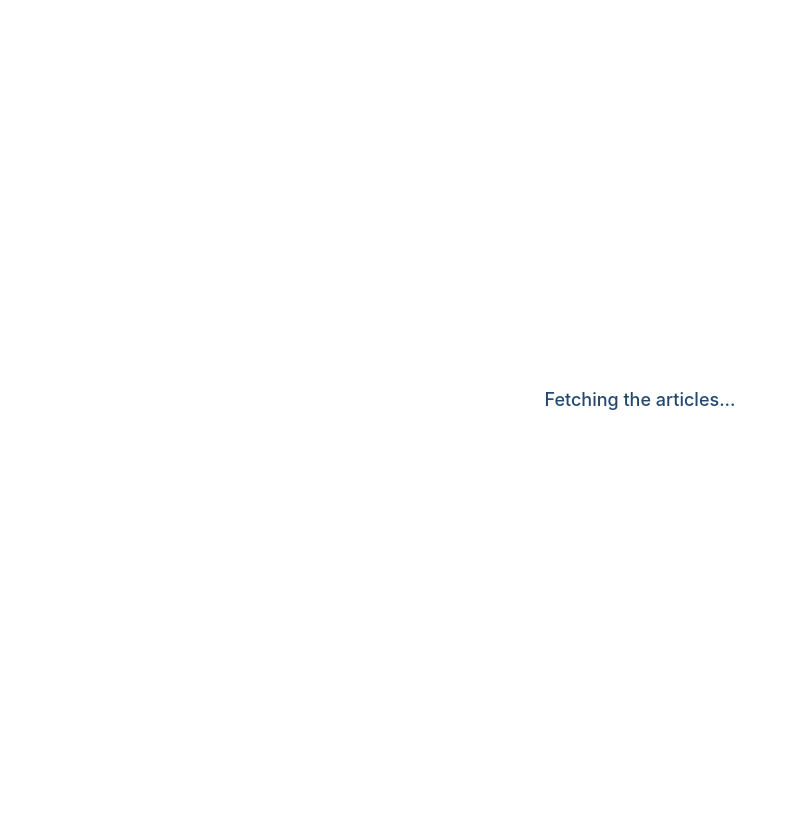
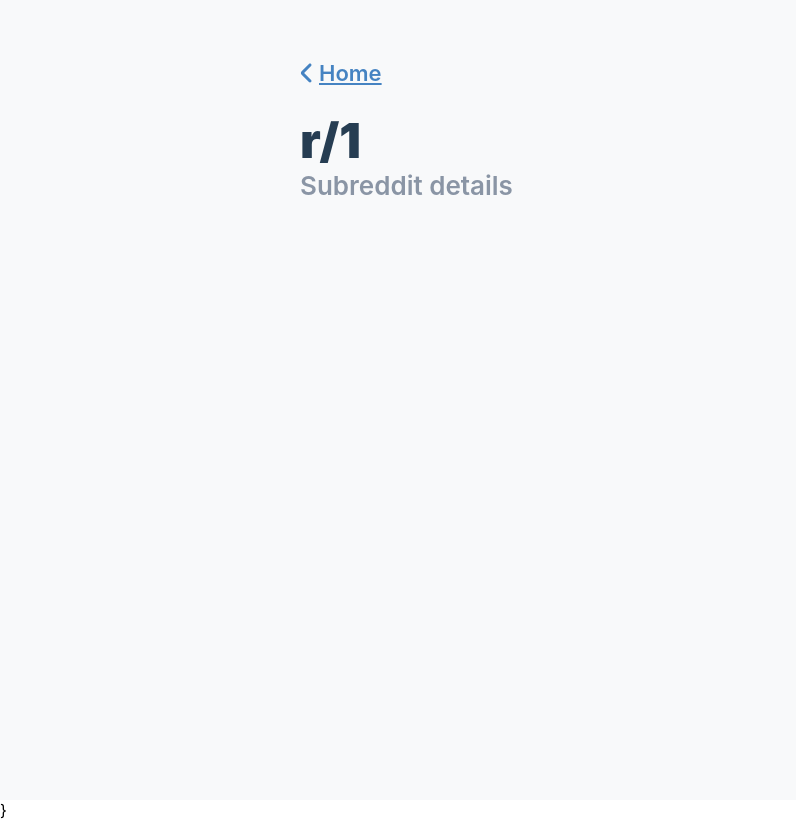
Before and after one commit to CarbonvanE/reddits-best, a React (Create React App) app: page /1 in a window 1280 px wide. Shown: the whole page, without its empty margins (0-796 px from the left). Built offline with nearby package versions, Linux system fonts and the light colour scheme; no server answers; a web font is replaced by a local one.

Commit message:
refactor: Use react-router to show the correct details page

```diff
--- a/src/app/App.js
+++ b/src/app/App.js
@@ -1,4 +1,5 @@
 import React, { Component } from 'react';
+import { BrowserRouter, Route } from 'react-router-dom';
 import './App.scss';
 
 import Home from './home/Home';
@@ -9,7 +10,6 @@ class App extends Component {
   state = {
     articles: null,
     fetchingError: false,
-    details: false
   }
 
   componentDidMount() {
@@ -27,11 +27,13 @@ class App extends Component {
 
   render() {
     return (
-      <div className="App">
-        {!this.state.articles && <div className="fetching-message">Fetching the articles...</div>}
-        {this.state.articles && <Home articles={this.state.articles} toggleDetails={details => this.setState({ details })} />}
-        {this.state.details && <Details subreddit={this.state.details} toggleDetails={() => this.setState({ details: false })} />}
-      </div>
+      <BrowserRouter>
+        <div className="App">
+          {!this.state.articles && <div className="fetching-message">Fetching the articles...</div>}
+          {this.state.articles && <Home articles={this.state.articles} />}
+          <Route path="/:subreddit" component={Details} />}
+        </div>
+      </BrowserRouter>
     )
   }
 }
--- a/src/app/details/Details.js
+++ b/src/app/details/Details.js
@@ -1,4 +1,5 @@
 import React, { Component } from 'react';
+import { Link } from 'react-router-dom';
 import './Details.scss';
 
 import Info from './Info';
@@ -12,7 +13,7 @@ class Details extends Component {
   }
 
   componentDidMount() {
-    fetch(`https://www.reddit.com/r/${this.props.subreddit}/about.json`)
+    fetch(`https://www.reddit.com/r/${this.props.match.params.subreddit}/about.json`)
       .then(r => {
         if (r.status === 200) r.json().then(json => this.setState({ details: json.data }))
         else this.setState({ fetchingError: true })
@@ -25,14 +26,14 @@ class Details extends Component {
     return (
       <div className="Details">
         <div className="content">
-          <div className="back" onClick={() => this.props.toggleDetails(false)}>
+          <Link className="back" to="/">
             <Icon />
             <span>Home</span>
-          </div>
+          </Link>
 
           <div className="top">
             <a href={this.state.details ? `https://www.reddit.com${this.state.details.url}` : "#"}>
-              <h1>r/{this.props.subreddit}</h1>
+              <h1>r/{this.props.match.params.subreddit}</h1>
             </a>
             <h2>Subreddit details</h2>
           </div>
--- a/src/app/home/Home.js
+++ b/src/app/home/Home.js
@@ -12,7 +12,7 @@ function Home(props) {
           <h1>Home</h1>
           <h2>Top 10 posts</h2>
         </div>
-        <List articles={props.articles} toggleDetails={props.toggleDetails} />
+        <List articles={props.articles} />
       </div>
     </div>
   );
--- a/src/app/home/list/List.js
+++ b/src/app/home/list/List.js
@@ -7,13 +7,7 @@ import ListItem from './ListItem';
 function List(props) {
   return (
     <div className="List">
-      {props.articles.map(article =>
-        <ListItem
-          key={article.data.url}
-          data={article.data}
-          toggleDetails={props.toggleDetails}
-        />
-      )}
+      {props.articles.map(article => <ListItem key={article.data.url} data={article.data} />)}
     </div>
   );
 }
--- a/src/app/home/list/ListItem.js
+++ b/src/app/home/list/ListItem.js
@@ -1,4 +1,5 @@
 import React from 'react';
+import { Link } from 'react-router-dom';
 import './ListItem.scss';
 
 import { formatDotNotation } from 'genericFunctions';
@@ -9,7 +10,7 @@ function ListItem(props) {
     <div className="ListItem">
       <a className="title" href={props.data.url}><h3>{props.data.title}</h3></a>
       <div className="info">
-        <div className="subreddit" onClick={() => props.toggleDetails(props.data.subreddit)}>{props.data.subreddit_name_prefixed}</div>
+        <Link className="subreddit" to={`/${props.data.subreddit}`}>{props.data.subreddit_name_prefixed}</Link>
         <div className="spacer">·</div>
         <div className="points">
           <span className="score">{formatDotNotation(props.data.score)}</span>
```
